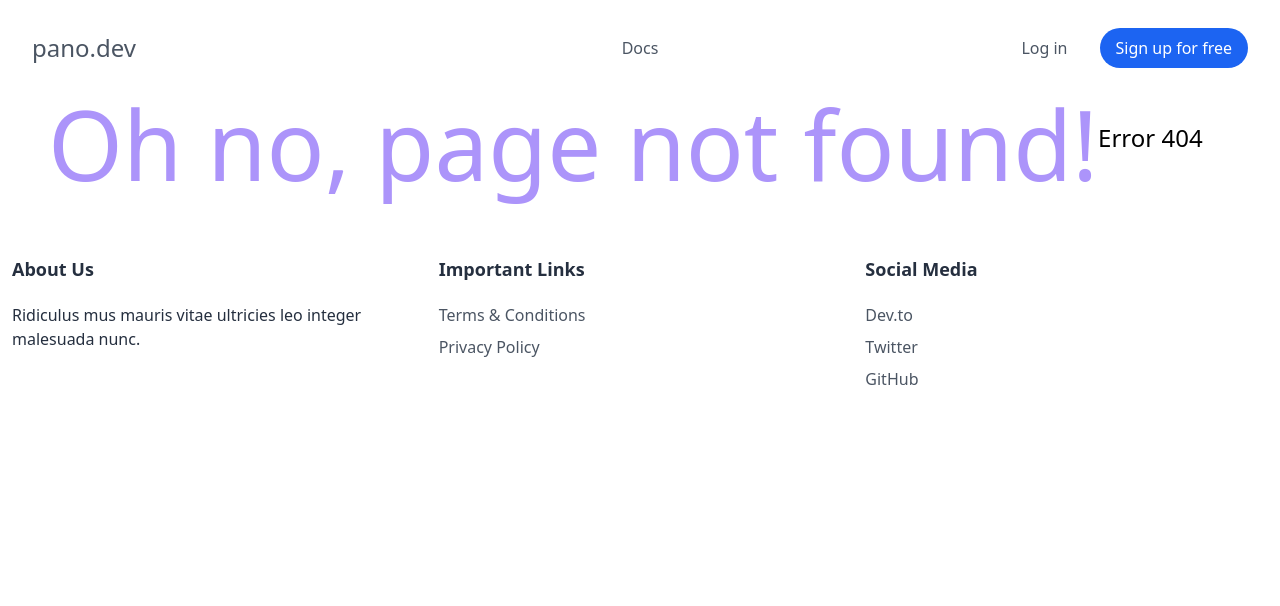
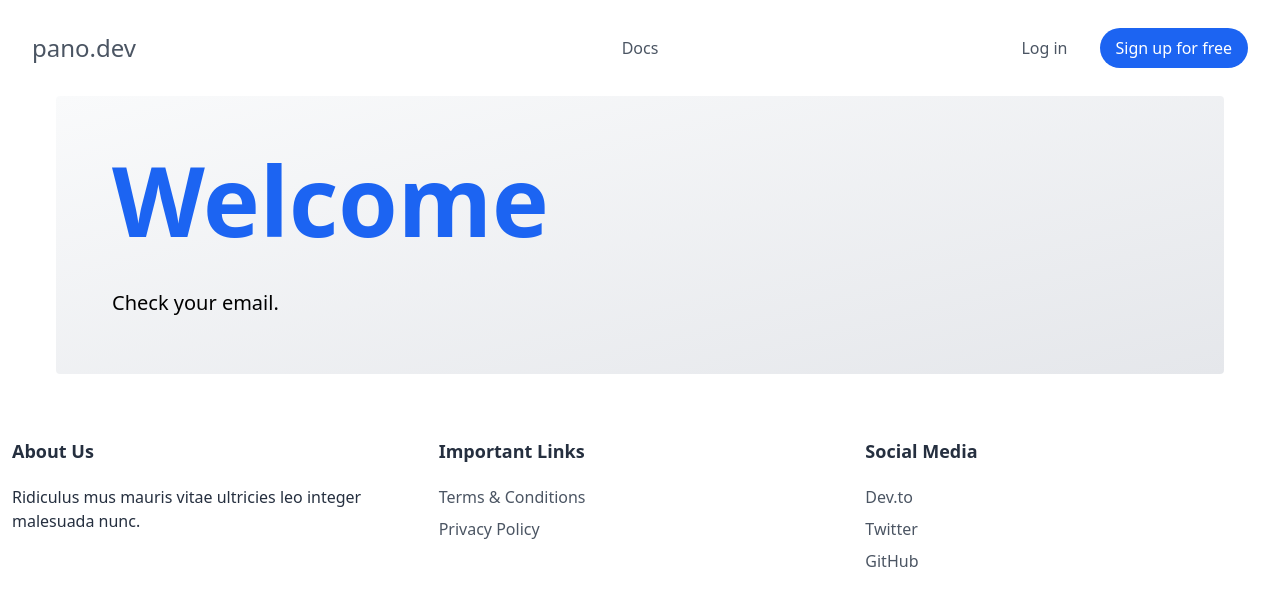
Before and after one commit to panoramichq/www.pano.dev, a Gatsby site: page /welcome in a window 1280 px wide. Before the commit this address had no page. Built offline with nearby package versions, Linux system fonts and the light colour scheme; Gatsby itself is replaced by a stand-in of ours.

Commit message:
after registration page

```diff
--- a/src/pages/sign-up.js
+++ b/src/pages/sign-up.js
@@ -29,6 +29,7 @@ export default () => (
           data-netlify-recaptcha="true"
           data-netlify="true"
           className="mt-10"
+          action="/welcome"
         >
           <input type="hidden" name="form-name" value="signup" />
 
--- /dev/null
+++ b/src/pages/welcome.js
@@ -0,0 +1,27 @@
+import React from 'react';
+import Layout from '../components/layout/Layout';
+
+export default () => (
+  <Layout>
+    <div className="mx-14 p-14 flex bg-gradient-to-br from-gray-50 to-gray-200 rounded">
+      <div className="container text-center lg:text-left lg:w-7/12 ">
+        <h1
+          className="text-8xl font-semibold leading-none"
+          data-sal="fade"
+          data-sal-delay="200"
+          data-sal-duration="1000"
+        >
+          <div className="text-blue-600">Welcome</div>
+        </h1>
+        <p
+          className="text-xl mt-10 font-ligh"
+          data-sal="fade"
+          data-sal-delay="300"
+          data-sal-duration="1000"
+        >
+          Check your email.
+        </p>
+      </div>
+    </div>
+  </Layout>
+);
```
